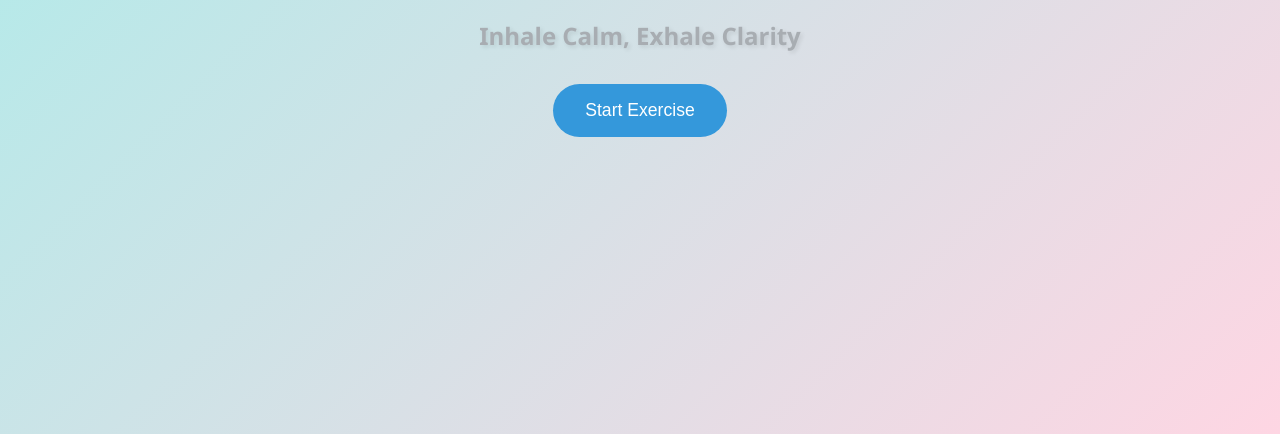
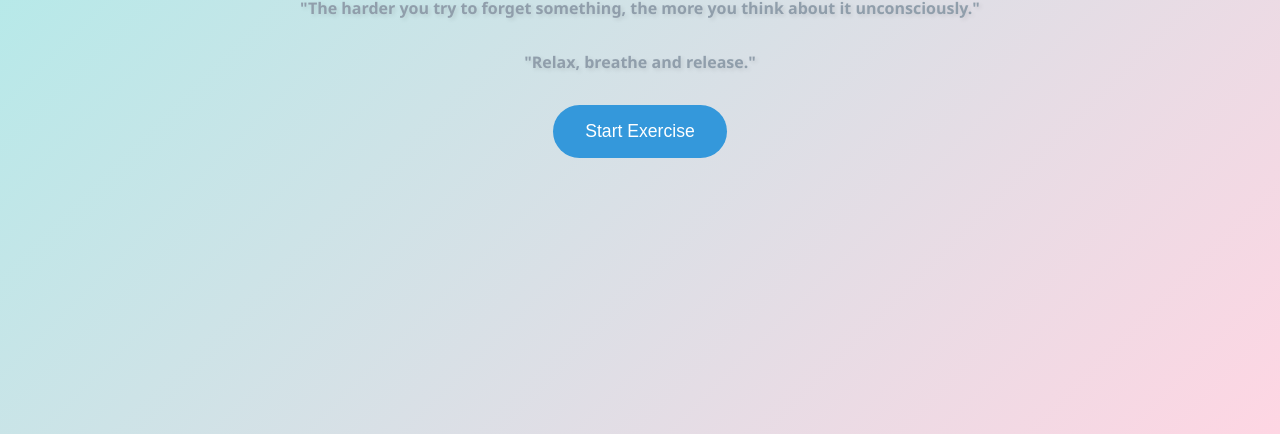
Before and after one commit to pkthoughts/just-breathe, a plain HTML site: page index.html in a window 1280 px wide. Shown: the part 366-800 px from the top of the page. Drawn offline with Linux system fonts and the light colour scheme.

Commit message:
initial final commit

```diff
--- a/index.html
+++ b/index.html
@@ -10,7 +10,8 @@
     <!-- Home Screen -->
     <div class="screen home-screen active">
         <h1 class="app-title">Just Breathe</h1>
-        <h2 class="app-title-01">Inhale Calm, Exhale Clarity</h2>
+        <h2 class="app-title-01">"The harder you try to forget something, the more you think about it unconsciously."</h2>
+        <h2 class="app-title-01">"Relax, breathe and release."</h2>
         <button class="btn start-btn">Start Exercise</button>
     </div>
 
--- a/styles.css
+++ b/styles.css
@@ -49,9 +49,9 @@ body {
     text-shadow: 2px 2px 4px rgba(0,0,0,0.1);
 }
 .app-title-01 {
-    font-size: 1.5rem;
+    font-size: 1rem;
     margin-bottom: 2rem;
-    color: #a8adb2;
+    color: #909eab;
     text-shadow: 2px 2px 4px rgba(0,0,0,0.1);
 }
 
```
